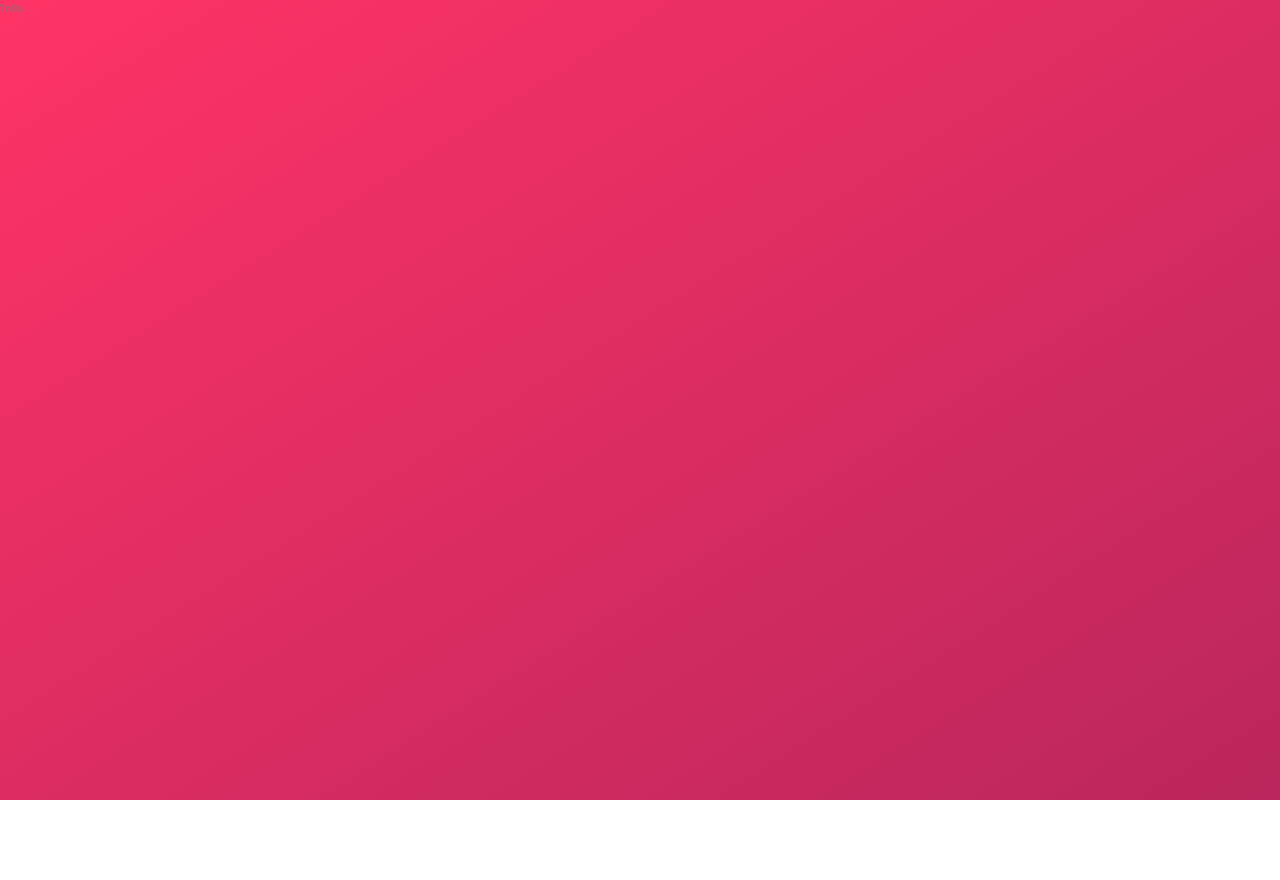
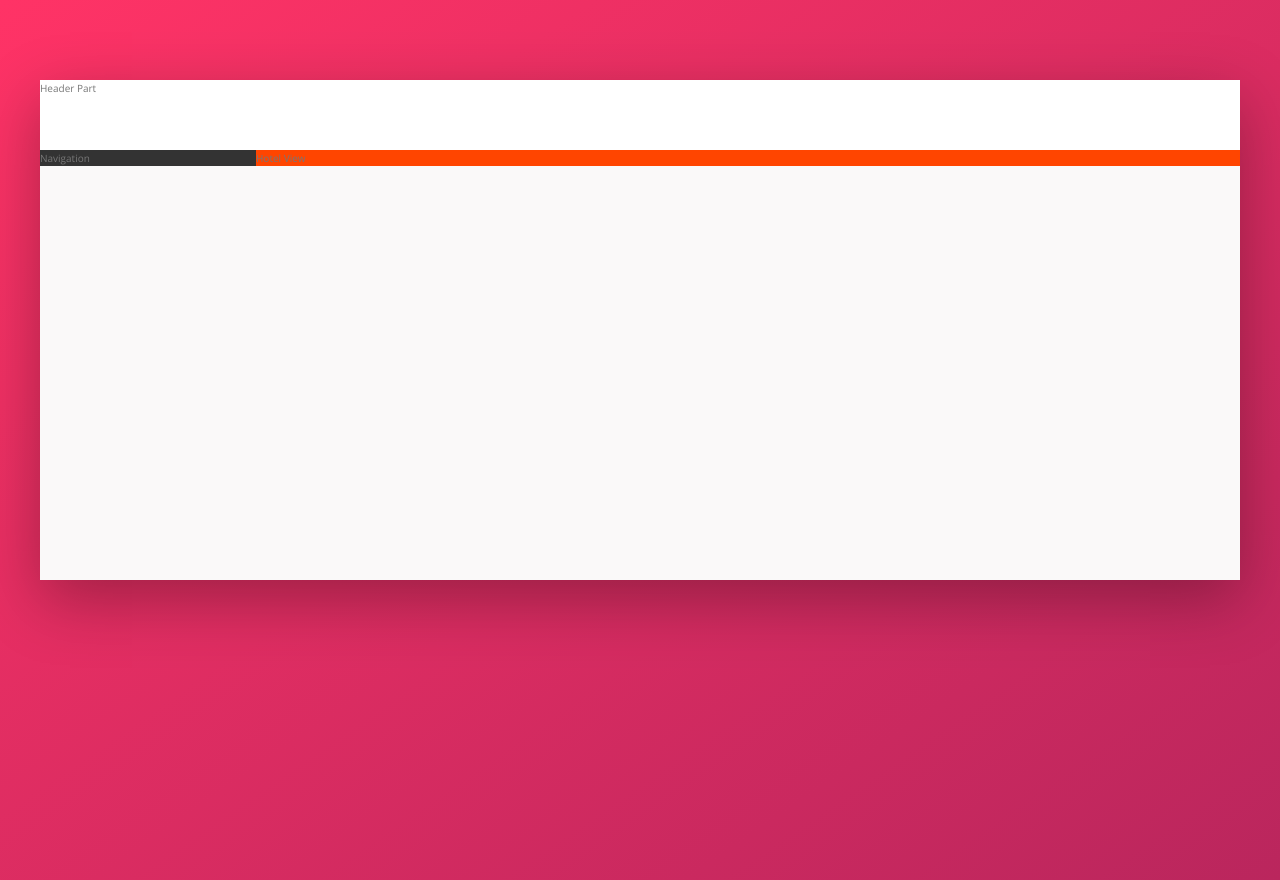
Before and after one commit to Osornio8/Trillo, a website: page index.html in a window 1280 px wide. Before the commit the page ends 800 px from the top, so only its background shows below. Drawn offline with nearby package versions, Linux system fonts and the light colour scheme.

Commit message:
Building the Overall Layout

```diff
--- a/index.html
+++ b/index.html
@@ -15,6 +15,18 @@
 <body>
 
 </body>
-Trillo
+<div class="container">
+    <div class="header">
+        Header Part
+    </div>
+    <div class="content">
+        <nav class="sidebar">
+            Navigation
+        </nav>
+        <main class="hotel-view">
+            Hotel View
+        </main>
+    </div>
+</div>
 
 </html>
--- a/sass/_base.scss
+++ b/sass/_base.scss
@@ -29,6 +29,8 @@ Grey dark 3: #999
     --color-grey-dark-1: #333;
     --color-grey-dark-2: #777;
     --color-grey-dark-3: #999;
+
+    --shadow-dark: 0 2rem 6rem rgba(0, 0, 0, .3);
 }
 
 * {
--- a/sass/_layout.scss
+++ b/sass/_layout.scss
@@ -0,0 +1,29 @@
+.container {
+    max-width: 120rem;
+    margin: 8rem auto;
+    background-color: var(--color-grey-light-1);
+    box-shadow: var(--shadow-dark);
+
+    min-height: 50rem;
+}
+
+.header {
+    height: 7rem;
+    background-color: #fff;
+    border-bottom: var(--color-grey-light-2);
+}
+
+.content {
+    display: flex;
+}
+
+.sidebar {
+    background-color: var(--color-grey-dark-1);
+
+    flex: 0 0 18%;
+}
+
+.hotel-view {
+    background-color: orangered;
+    flex: 1;
+}
```
Also changed, not shown: css/style.css.
